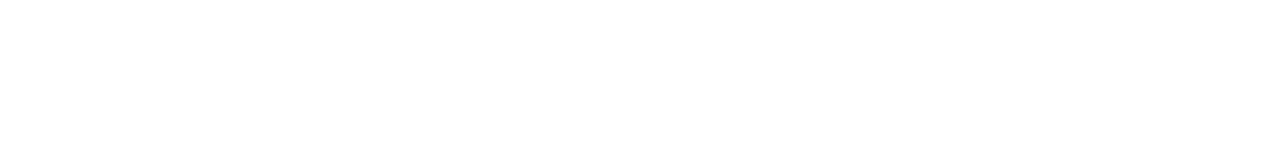
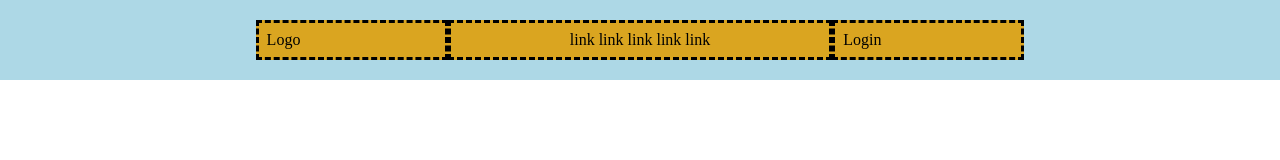
Before and after one commit to MatteoBarducci/htmlcss-struttura-discord, a plain HTML site: page index.html in a window 1280 px wide. Drawn offline with Linux system fonts and the light colour scheme.

Commit message:
feat:add header

```diff
--- a/index.html
+++ b/index.html
@@ -7,6 +7,13 @@
     <link rel="stylesheet" href="style.css">
 </head>
 <body>
+    <header>
+        <div class="header-container">
+            <div class="logo">Logo</div>
+            <nav>link link link link link </nav>
+            <div class="login">Login</div>
+        </div>
+    </header>
 
 </body>
 </html>
--- a/style.css
+++ b/style.css
@@ -0,0 +1,42 @@
+/*------------
+    RESET
+-------------*/
+*{
+    margin: 0;
+    padding: 0;
+    box-sizing: border-box;
+}
+/*------------
+    HEADER
+-------------*/
+header{
+    background-color: #ADD8E6;
+    padding: 20px;
+}
+
+.header-container{
+    display: flex;
+    justify-content: center;
+    max-width: 62%;
+    background-color: #DAA520;
+    box-sizing: border-box;
+    margin: auto;
+}
+
+.header-container > *{
+    border: dashed;
+    padding: 8px;
+}
+
+.logo{
+    width: 25%;
+}
+
+nav{
+    width: 50%;
+    text-align: center;
+}
+
+.login{
+    width: 25%;
+}
```
